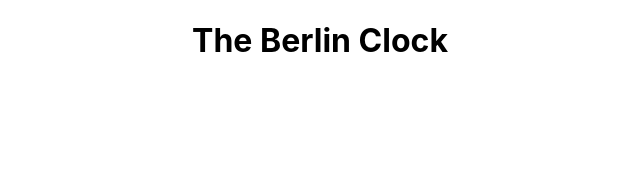
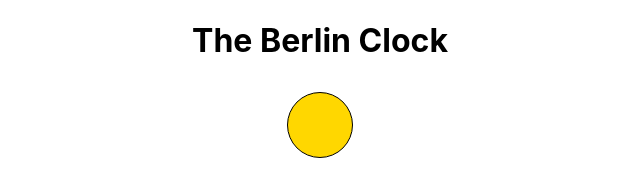
Before and after one commit to GajendraRaj/BerlinClockV6, a React app: page / in a window 1280 px wide. Shown: the whole page, without its empty margins (320-960 px from the left). Built offline with nearby package versions, Linux system fonts and the light colour scheme.

Commit message:
feat: The top lamp illuminated on in even seconds

```diff
--- a/src/component/Clock.css
+++ b/src/component/Clock.css
@@ -1,3 +1,27 @@
 .App {
   text-align: center;
 }
+
+.clock {
+  display: flex;
+  flex-direction: column;
+  align-items: center;
+  justify-content: center;
+}
+
+.mv4 {
+  margin-top: 2rem;
+  margin-bottom: 2rem;
+}
+
+.bg-yellow {
+  background-color: #ffd700;
+}
+
+.seconds {
+  width: 4rem;
+  height: 4rem;
+  border-style: solid;
+  border-width: 1px;
+  border-radius: 100%;
+}
--- a/src/component/Clock.js
+++ b/src/component/Clock.js
@@ -1,4 +1,5 @@
 import React from "react";
+import BerlinClock from "./berlin-clock";
 import Constants from "../constant";
 import "./Clock.css";
 
@@ -6,6 +7,7 @@ const Clock = () => {
   return (
     <div className="App">
       <h1>{Constants.APP_TITLE}</h1>
+      <BerlinClock />
     </div>
   );
 };
--- /dev/null
+++ b/src/component/berlin-clock/index.js
@@ -0,0 +1,12 @@
+import React from "react";
+import Seconds from "./seconds";
+
+const BerlinClock = () => {
+  return (
+    <div className="clock mv4">
+      <Seconds seconds="Y" />
+    </div>
+  );
+};
+
+export default BerlinClock;
--- /dev/null
+++ b/src/component/berlin-clock/seconds/index.js
@@ -0,0 +1,12 @@
+import React from "react";
+import PropTypes from "prop-types";
+
+const Seconds = (props) => {
+  return <div className="seconds bg-yellow" />;
+};
+
+Seconds.propTypes = {
+  seconds: PropTypes.string.isRequired,
+};
+
+export default Seconds;
```
Also changed, not shown: src/test/Clock.test.js (+5 -0 lines), src/test/berlin-clock/index.test.js (added, +33 -0 lines), src/test/berlin-clock/seconds/index.test.js (added, +48 -0 lines).
